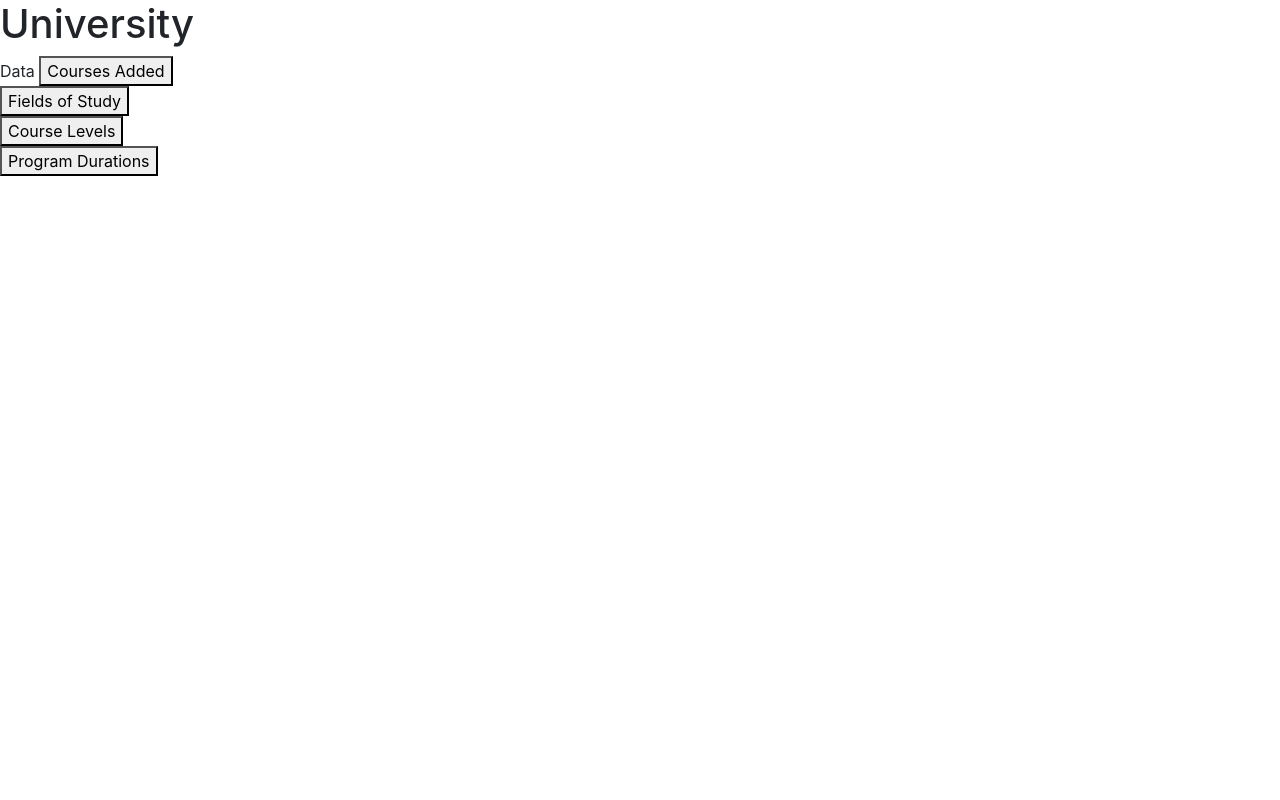
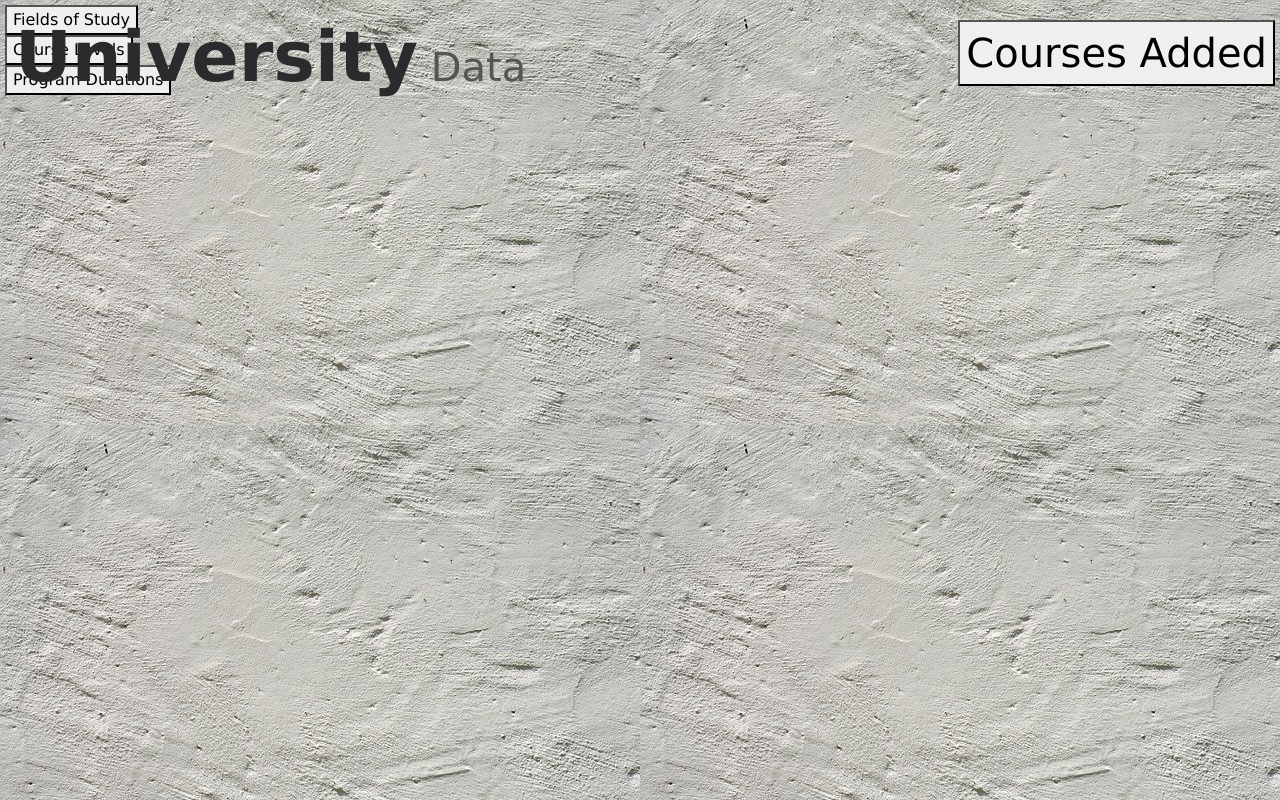
Before and after one commit to jeffpwalsh/registree, a plain HTML site: page index.html in a window 1280 px wide. Drawn offline with nearby package versions, Linux system fonts and the light colour scheme.

Commit message:
Implementing CSS for HTML elements

```diff
--- a/css/styles.css
+++ b/css/styles.css
@@ -0,0 +1,38 @@
+/* GLOBAL PROPS */
+
+body {
+  font-family: Verdana, Geneva, Tahoma, sans-serif;
+  background: #f3f3f3 fixed url(/registree/images/background.jpg);
+  margin: 5px;
+  padding: 0px;
+
+}
+
+
+
+.heading {
+  width: 100%;
+  position: fixed;
+  padding: 10px;
+  font-size: 40px;
+  color: #292b2c;
+
+}
+
+#headingTitle {
+
+  display: inline;
+  font-size: 70px;
+  font-weight: bolder;
+}
+
+#title {
+  font-weight: 50;
+  color: #555;
+}
+
+#coursesAdded {
+
+  float: right;
+  margin-top: 5px;
+}
--- a/index.html
+++ b/index.html
@@ -24,7 +24,7 @@
     <!-- HEADING / CONTAINER FOR ADDED COURSES -->
     <section id="headerSection">
       <div class="heading">
-        <h1>University</h1>
+        <h1 id="headingTitle">University</h1>
         <span id="title">Data</span>
         <button id="coursesAdded">Courses Added</button>
       </div>
```
Also changed, not shown: images/background.jpg (added), images/loader.gif (added).
